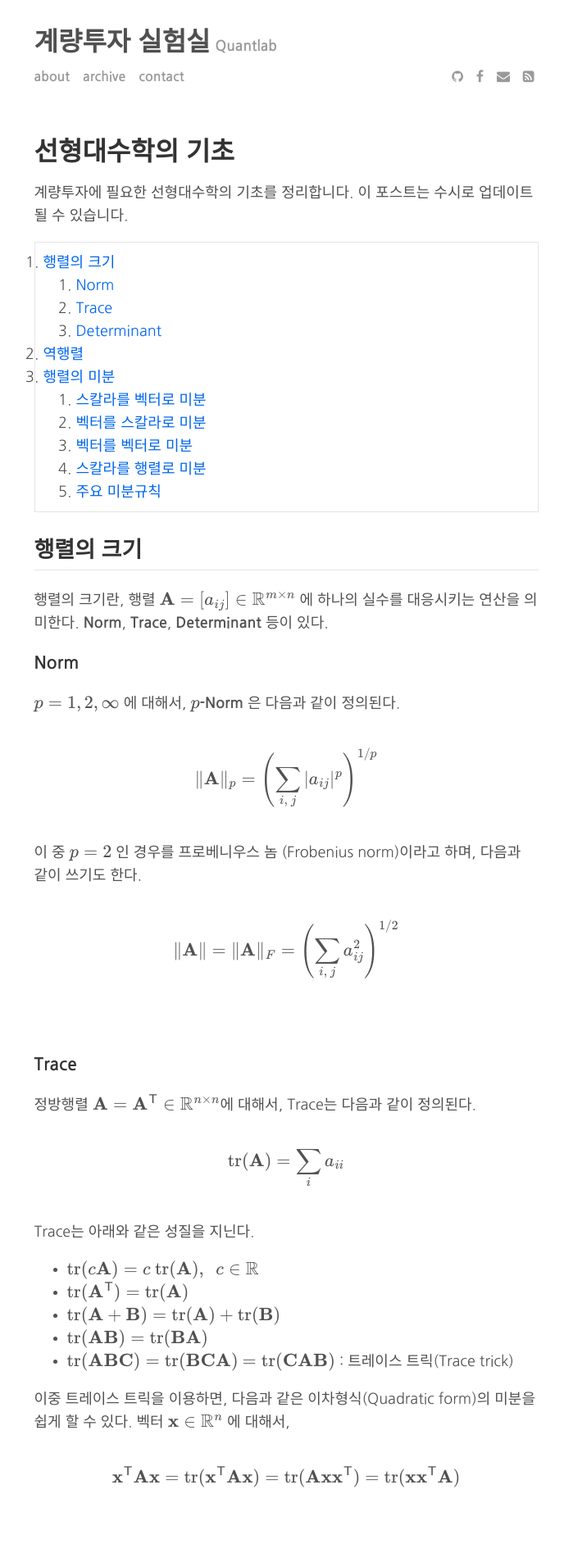
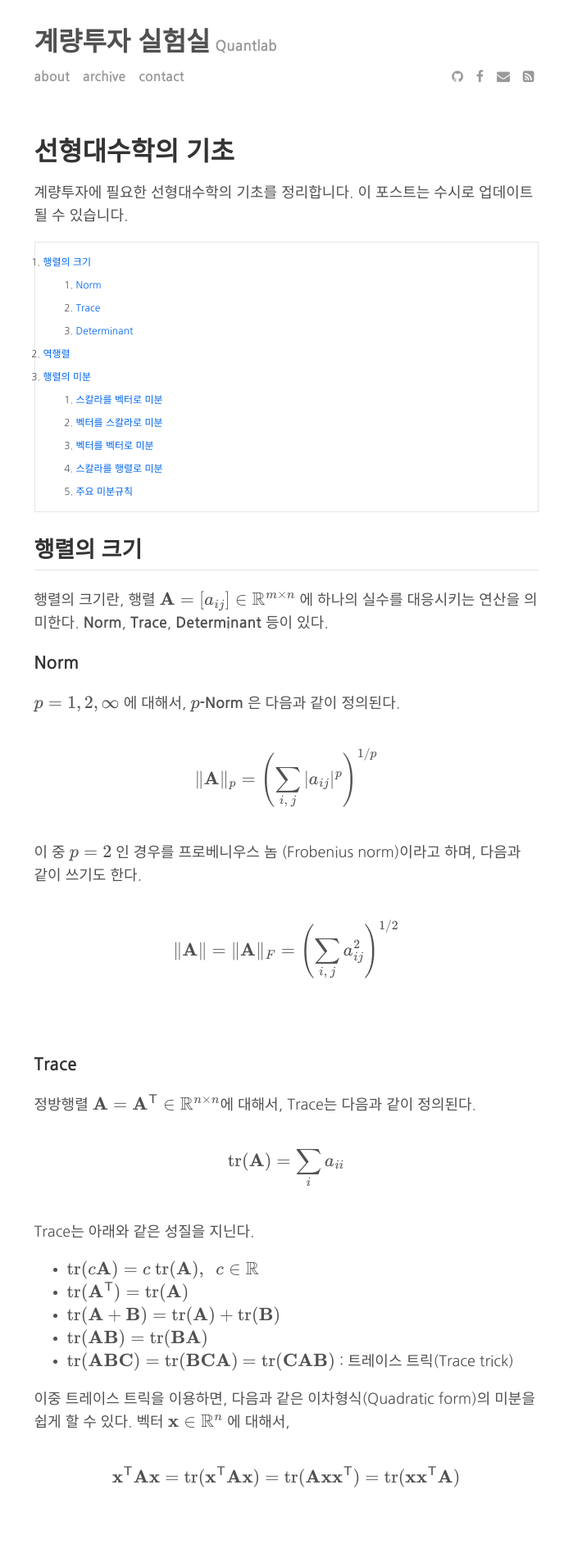
Before and after one commit to gem763/gem763.github.io, a Jekyll site: the page built from _posts/2017-08-23-linear-algebra-basic.md, in a window 1280 px wide. Shown: the top 1906 px of the page at 82% size, without its empty margins (291-979 px from the left). Built offline with Jekyll 4.4.1, drawn with Linux system fonts in a browser that asks for light colours; formulas are drawn with MathJax 3; comment, search, counter and statistics services are not loaded.

Commit message:
Update main.css

```diff
--- a/assets/css/main.css
+++ b/assets/css/main.css
@@ -117,7 +117,7 @@ hr {
 
 #markdown-toc {
     font-family: "Nanum Gothic", sans-serif;
-    /*font-size: 18px;*/
+    font-size: 12px;
     border: 1px solid rgba(0, 0, 0, 0.1);
     padding: 10px;
     list-style: decimal;
```
